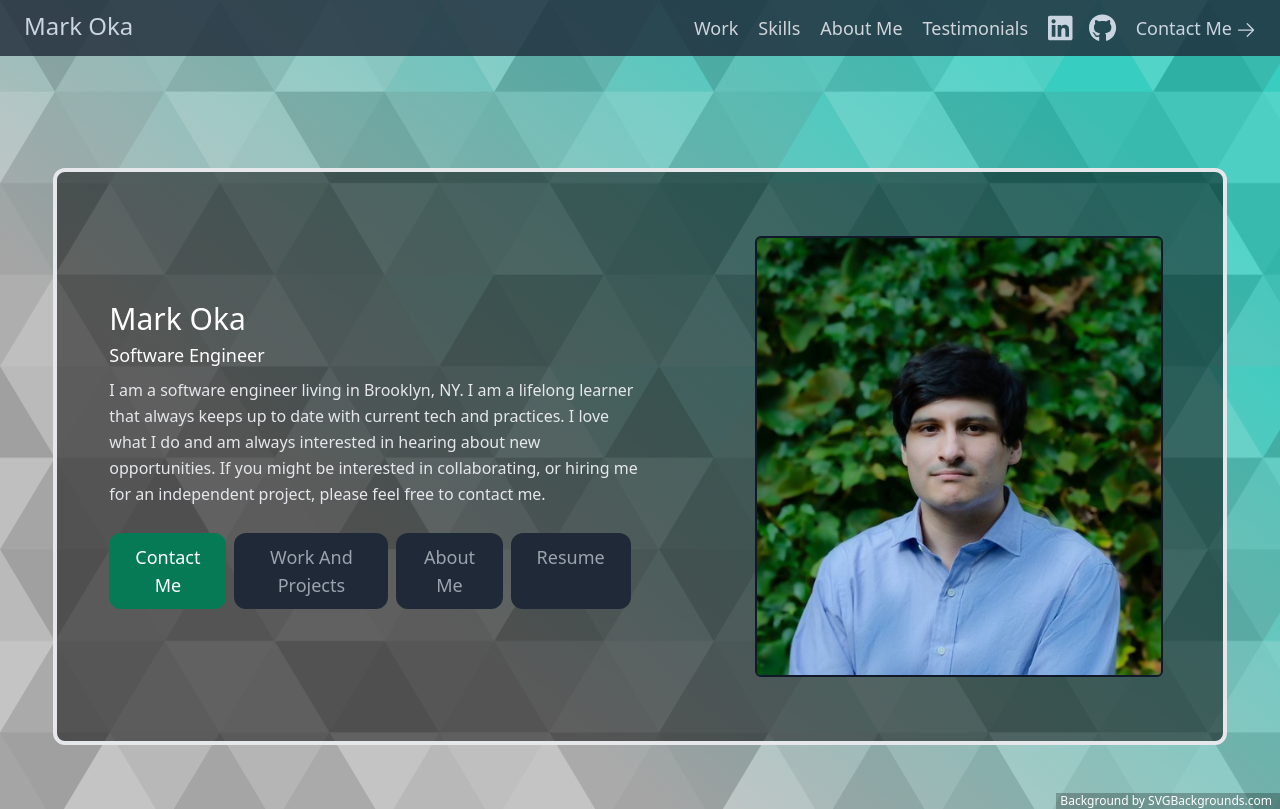
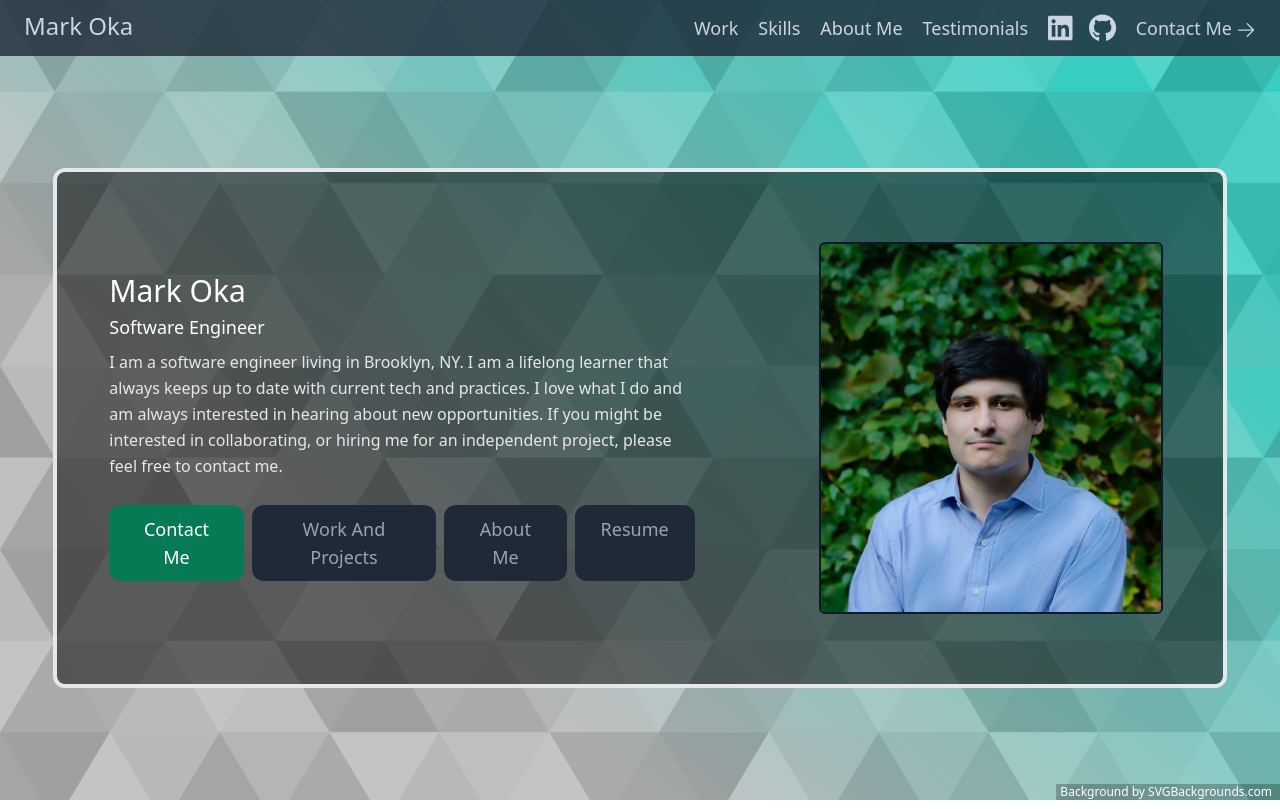
Before and after one commit to markoka101/portfolio, a React (Create React App) app: page / in a window 1280 px wide. Built offline with nearby package versions, Linux system fonts and the light colour scheme.

Commit message:
adjusted image to be smaller

```diff
--- a/src/components/About.js
+++ b/src/components/About.js
@@ -51,7 +51,7 @@ export default function About() {
                         </a>
                     </div>
                 </div>
-                <div className="hidden lg:block lg:max-w-md lg:w-full my-1  p-5">
+                <div className="hidden lg:block lg:max-w-sm my-1  p-5">
                     <img
                         className=" float-right border-2 border-gray-900 rounded-md "
                         alt="me"
```
